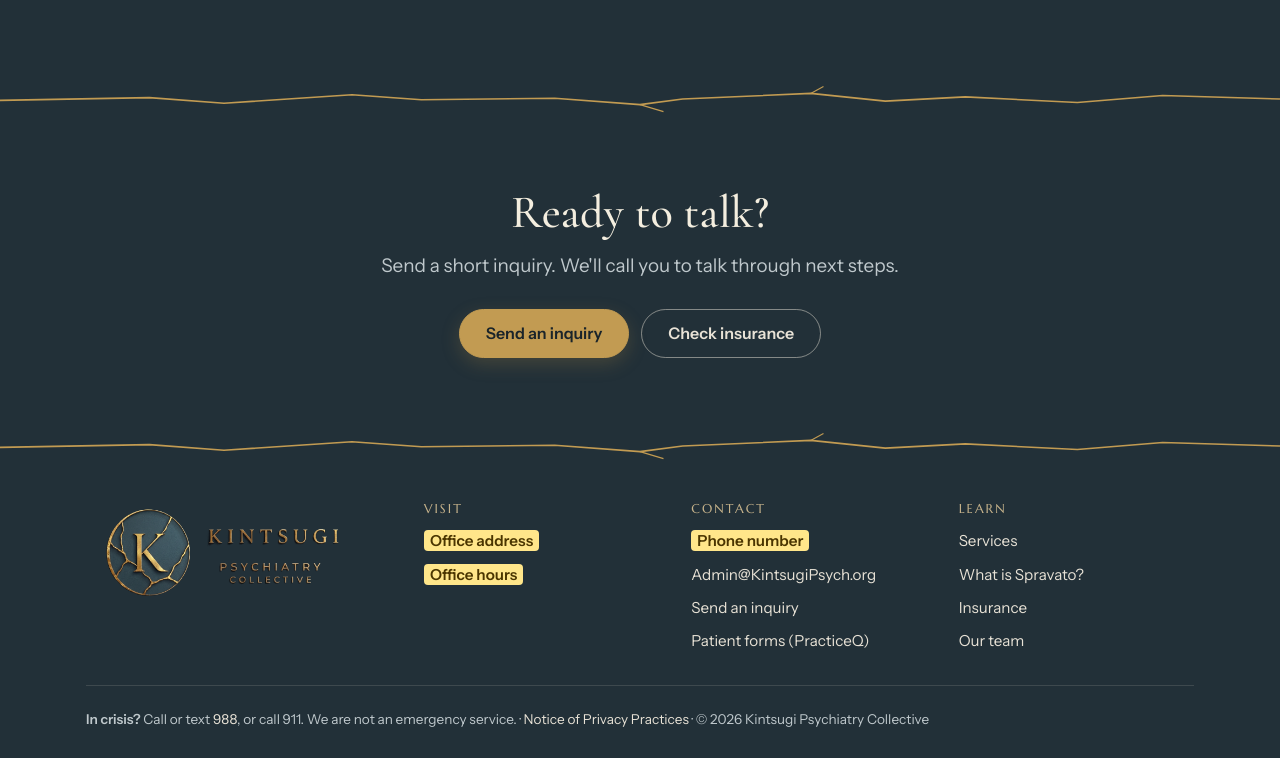
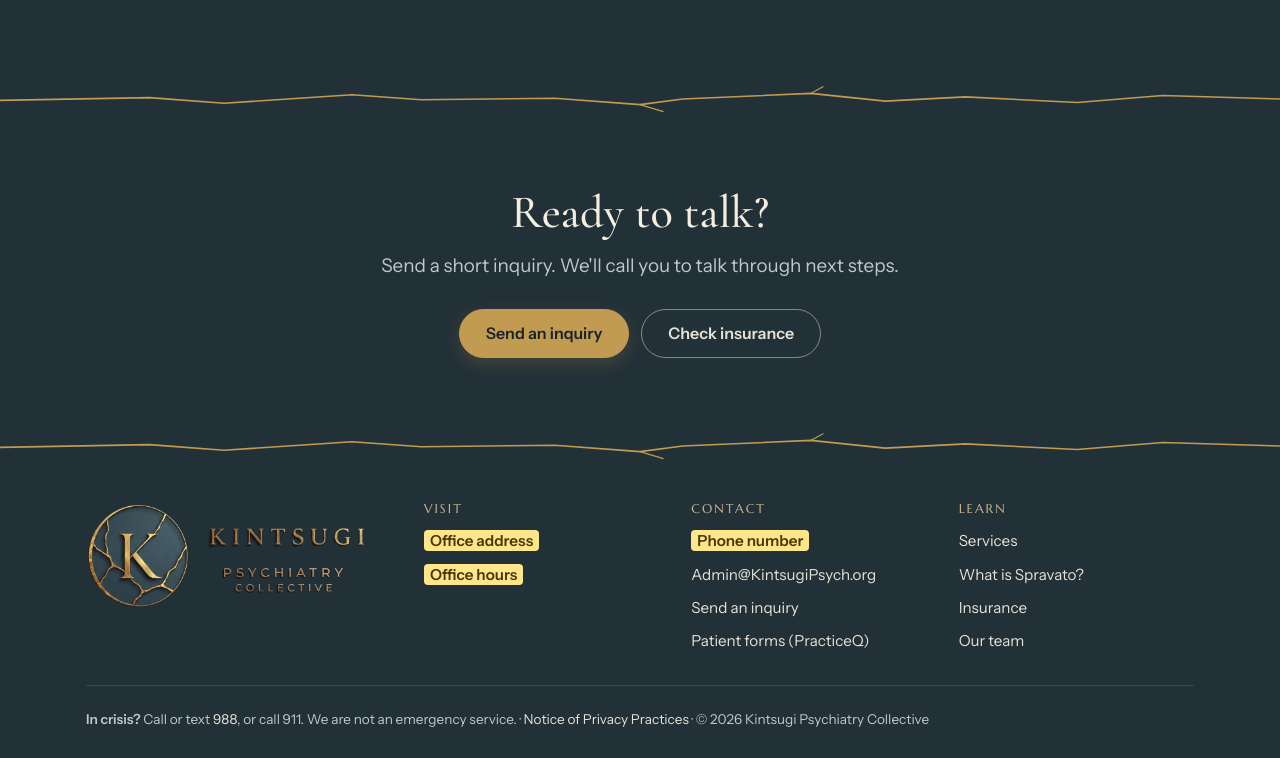
Before and after one commit to ryenellis-dev/kintsugi-psychiatry-preview, a plain HTML site: page index.html in a window 1280 px wide. Shown: the part 3173-3931 px from the top of the page. Drawn offline with nearby package versions, Linux system fonts and the light colour scheme.

Commit message:
Center the K mark with a circle fit to the gold ring; trim the footer logo
Co-Authored-By: Claude Opus 5.5 <noreply@anthropic.com>

```diff
--- a/index.html
+++ b/index.html
@@ -132,7 +132,7 @@
 </main>
 <svg class="seam" viewBox="0 0 1200 40" preserveAspectRatio="none" aria-hidden="true"><path d="M0 22 L140 18 L210 26 L330 14 L395 21 L520 19 L600 28 L640 20 L760 12 L830 23 L905 17 L1010 25 L1090 15 L1200 20"/><path class="branch" d="M600 28 L622 38"/><path class="branch" d="M760 12 L772 2"/></svg>
 <footer class="site-foot"><div class="wrap">
-  <div class="foot-brand"><img src="assets/logo.webp" alt="Kintsugi Psychiatry Collective" width="1000" height="416" loading="lazy"></div>
+  <div class="foot-brand"><div class="foot-crop"><img src="assets/logo.webp" alt="Kintsugi Psychiatry Collective" width="1000" height="416" loading="lazy"></div></div>
   <div><h3>Visit</h3><ul><li><span class="todo-inline">Office address</span></li><li><span class="todo-inline">Office hours</span></li></ul></div>
   <div><h3>Contact</h3><ul><li><span class="todo-inline">Phone number</span></li><li><a href="mailto:Admin@KintsugiPsych.org">Admin@KintsugiPsych.org</a></li><li><a href="contact.html#inquiry">Send an inquiry</a></li><li><a href="#pq-todo">Patient forms (PracticeQ)</a></li></ul></div>
   <div><h3>Learn</h3><ul><li><a href="services.html">Services</a></li><li><a href="spravato.html">What is Spravato?</a></li><li><a href="insurance.html">Insurance</a></li><li><a href="about.html">Our team</a></li></ul></div>
--- a/styles.css
+++ b/styles.css
@@ -244,7 +244,10 @@ fieldset { border: 0; padding: 0; margin: 0; }
 .site-foot ul { list-style: none; padding: 0; margin: 0; display: grid; gap: 8px; }
 .site-foot a { color: #E8E2D6; text-decoration: none; }
 .site-foot a:hover { color: #E5C584; }
-.foot-brand img { width: 100%; max-width: 270px; height: auto; margin-top: -8px; }
+.foot-brand { align-self: start; }
+/* Footer logo trimmed to its artwork (content box x 76–934, y 56–374 of the 1000x416 file, plus 8px) so it lines up with the columns */
+.foot-crop { position: relative; width: 100%; max-width: 280px; aspect-ratio: 874 / 334; overflow: hidden; }
+.foot-crop img { position: absolute; max-width: none; height: auto; width: 114.42%; left: -7.78%; top: -14.37%; }
 .site-foot .fine { grid-column: 1 / -1; border-top: 1px solid rgba(232, 226, 214, 0.14); padding-top: 22px; font-size: 0.85rem; }
 .site-foot + .cta-bar, .cta-bar { display: none; }
 .site-foot { margin-top: 0; }
@@ -302,9 +305,9 @@ body > .seam { background: transparent; }
   .hero .btn-row .btn { flex: 1 1 100%; }
 }
 
-/* Hero: the round "K" mark cut from the logo file (measured: in the 1000x416 file the gold ring spans x 76–384, top at y 56) */
+/* Hero: the round "K" mark cut from the logo file (circle fit to the gold ring in the 1000x416 file: center 230.5,213.8, radius 153.5; crop = radius + 4px) */
 .logo-crop { position: relative; width: 66%; aspect-ratio: 1; border-radius: 50%; overflow: hidden; box-shadow: 0 0 0 1px rgba(194, 155, 82, 0.35), 0 20px 50px rgba(0, 0, 0, 0.35); }
-.hero-art .logo-crop img { position: absolute; max-width: none; width: 320.5%; left: -23.72%; top: -17.31%; }
+.hero-art .logo-crop img { position: absolute; max-width: none; height: auto; width: 317.46%; left: -23.16%; top: -17.87%; }
 
 /* Straight seam: where two colors meet, the edge itself is "mended" with a gold line that draws out from the center */
 .seam-line { position: relative; z-index: 2; height: 2px; margin: -1px 0; pointer-events: none;
```
Also changed, not shown: about.html (+1 -1 lines), contact.html (+1 -1 lines), insurance.html (+1 -1 lines), services.html (+1 -1 lines), spravato.html (+1 -1 lines).
